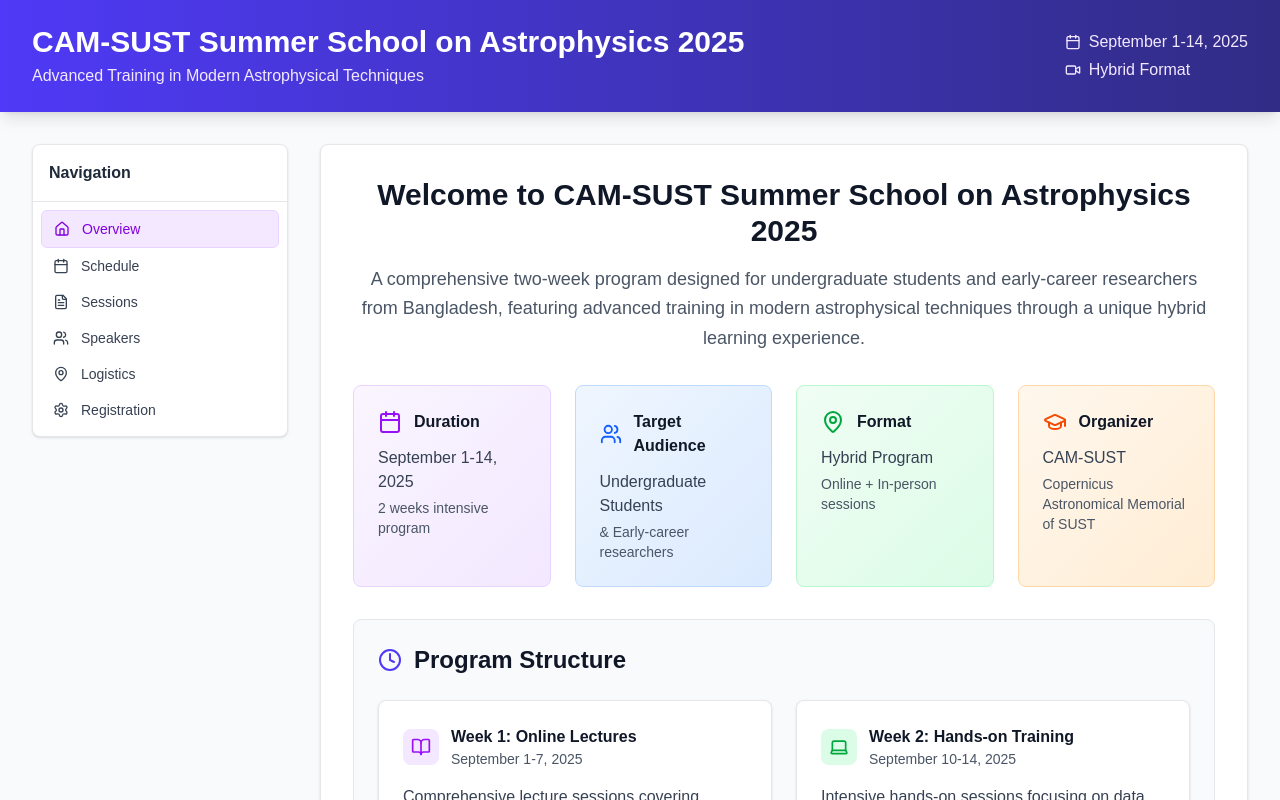
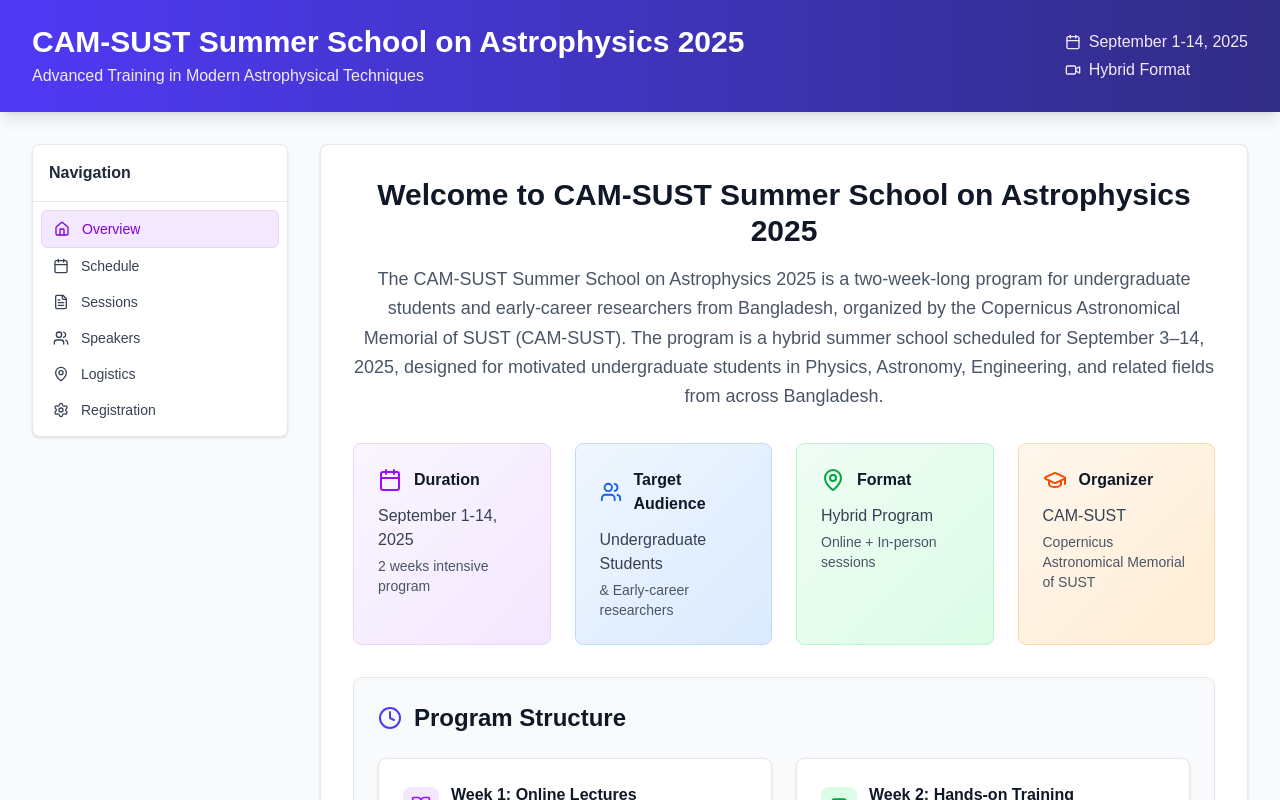
Before and after one commit to heronet/summerschool, a Next.js app: page / in a window 1280 px wide. Shown: the top 800 px of the page. Built offline with nearby package versions, Linux system fonts and the light colour scheme.

Commit message:
feat: update program details and session information for CAM-SUST Summer School 2025

```diff
--- a/src/sections/overview-content.tsx
+++ b/src/sections/overview-content.tsx
@@ -32,10 +32,13 @@
           Welcome to CAM-SUST Summer School on Astrophysics 2025
         </h2>
         <p className="text-lg text-gray-600 max-w-4xl mx-auto leading-relaxed">
-          A comprehensive two-week program designed for undergraduate students
-          and early-career researchers from Bangladesh, featuring advanced
-          training in modern astrophysical techniques through a unique hybrid
-          learning experience.
+          The CAM-SUST Summer School on Astrophysics 2025 is a two-week-long
+          program for undergraduate students and early-career researchers from
+          Bangladesh, organized by the Copernicus Astronomical Memorial of SUST
+          (CAM-SUST). The program is a hybrid summer school scheduled for
+          September 3–14, 2025, designed for motivated undergraduate students in
+          Physics, Astronomy, Engineering, and related fields from across
+          Bangladesh.
         </p>
       </div>
 
--- a/src/sections/schedule-content.tsx
+++ b/src/sections/schedule-content.tsx
@@ -12,22 +12,11 @@
   Presentation,
 } from "lucide-react";
 
-interface Session {
-  date: string;
-  time: string;
-  speaker: string;
-  title: string;
-  mode: "Online" | "Offline";
-  handsOn: boolean;
-  isSpecial?: boolean;
-  category?: string;
-}
-
 export default function ScheduleContent() {
-  const sessions: Session[] = [
+  const sessions = [
     {
-      date: "TBA",
-      time: "TBA",
+      date: "03.09.2025",
+      time: "6-9 PM (GMT+6)",
       speaker: "Dr. Tabassum Shahriar Tanvir",
       title: "Star formation",
       mode: "Online",
@@ -36,18 +25,11 @@
     {
       date: "05.09.2025",
       time: "7-9 PM (GMT+6)",
-      speaker: "Dr. Tabassum Shahriar Tanvir",
-      title: "Star formation",
+      speaker: "Dr. Syeda Lammim Ahad",
+      title: "The Largest Structures in the Universe.",
       mode: "Online",
       handsOn: true,
-    },
-    {
-      date: "TBA",
-      time: "TBA",
-      speaker: "Dr. Syeda Lammim Ahad",
-      title: "The Largest Structures in the Universe",
-      mode: "Online",
-      handsOn: false,
+      handsOnTime: "TBA",
     },
     {
       date: "07.09.2025",
@@ -62,7 +44,7 @@
       time: "TBA",
       speaker: "Dr. Syed Ashraf Uddin",
       title: "Supernova Cosmology",
-      mode: "Offline",
+      mode: "In-Person",
       handsOn: true,
     },
     {
@@ -70,7 +52,7 @@
       time: "TBA",
       speaker: "K M Shariat Ullah",
       title: "Simulating the Early Universe using 21cmFAST",
-      mode: "Offline",
+      mode: "In-Person",
       handsOn: true,
     },
     {
@@ -78,7 +60,7 @@
       time: "TBA",
       speaker: "Ahmad Al-Imtiaz",
       title: "NIRSpec (JWST) Data Reduction",
-      mode: "Offline",
+      mode: "In-Person",
       handsOn: true,
     },
     {
@@ -87,7 +69,7 @@
       speaker: "Tanmoy Bhowmik",
       title:
         "Galaxy SED Fitting: From Photometric Data to Physical Parameter Modeling",
-      mode: "Offline",
+      mode: "In-Person",
       handsOn: true,
     },
     {
@@ -391,8 +373,9 @@
             Week 1: Online Foundation
           </h3>
           <p className="text-gray-700 text-sm mb-3">
-            Comprehensive lecture series covering fundamental astrophysical
-            concepts and modern observational techniques.
+            The first week (September 3–7) will primarily consist of online
+            lecture sessions. Sessions will be led by expert astronomers and
+            researchers.
           </p>
           <div className="text-xs text-blue-700 bg-blue-100 px-2 py-1 rounded">
             September 1-7, 2025 • Virtual Sessions
@@ -405,8 +388,9 @@
             Week 2: Hands-On Practice
           </h3>
           <p className="text-gray-700 text-sm mb-3">
-            Intensive practical sessions with real astronomical data, simulation
-            tools, and advanced analysis techniques.
+            The second week (September 11–14) will feature in-person,
+            lecture-based hands-on training sessions conducted by guest
+            astronomers and researchers.
           </p>
           <div className="text-xs text-green-700 bg-green-100 px-2 py-1 rounded">
             September 10-14, 2025 • SUST Campus, Sylhet
```
